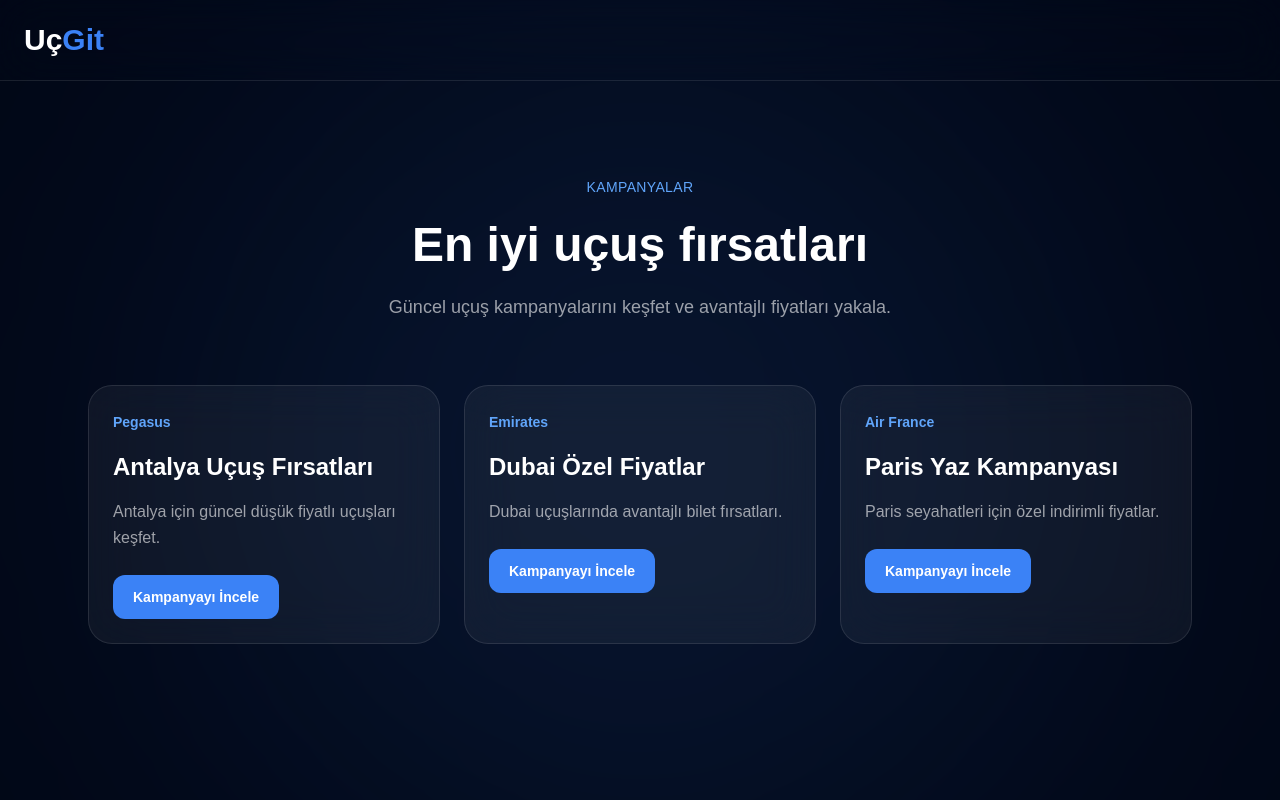
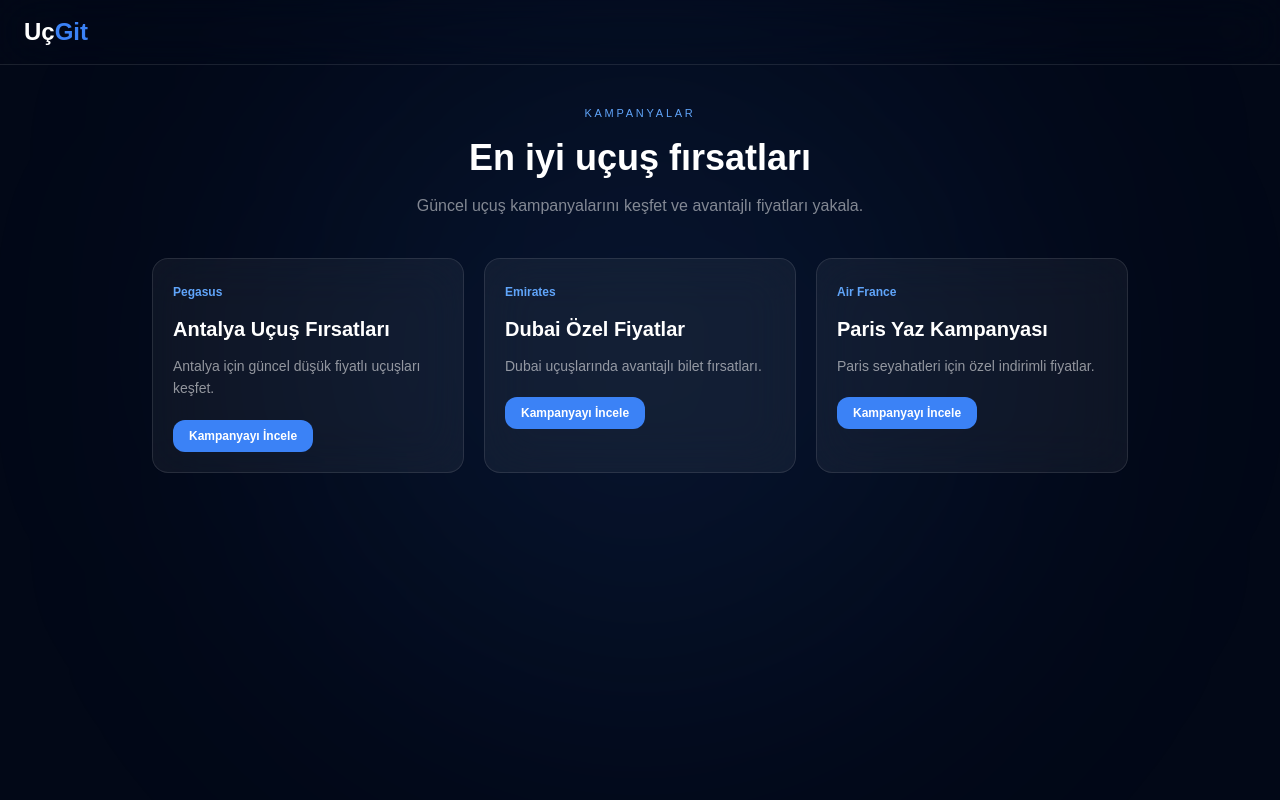
Before and after one commit to melihizzet/flight-platform, a Next.js app: page /campaigns in a window 1280 px wide. Built offline with nearby package versions, Linux system fonts and the light colour scheme.

Commit message:
upgrade forr

```diff
--- a/app/campaigns/page.tsx
+++ b/app/campaigns/page.tsx
@@ -25,16 +25,16 @@ export default function CampaignsPage() {
     <main className="min-h-screen bg-[#020817] text-white overflow-x-hidden relative">
 
       {/* BG */}
-      <div className="absolute top-0 left-1/2 -translate-x-1/2 w-[900px] h-[900px] bg-blue-500/10 blur-[160px] rounded-full"></div>
+      <div className="absolute top-0 left-1/2 -translate-x-1/2 w-[700px] h-[700px] bg-blue-500/10 blur-[140px] rounded-full"></div>
 
       {/* HEADER */}
       <header className="relative z-20 border-b border-white/10 backdrop-blur-xl">
 
-        <div className="max-w-7xl mx-auto px-6 h-20 flex items-center">
+        <div className="max-w-7xl mx-auto px-6 h-16 flex items-center">
 
           <a
             href="/"
-            className="text-3xl font-black text-white"
+            className="text-2xl font-black text-white"
           >
             Uç<span className="text-blue-500">Git</span>
           </a>
@@ -44,50 +44,50 @@ export default function CampaignsPage() {
       </header>
 
       {/* HERO */}
-      <section className="relative max-w-6xl mx-auto px-6 pt-24 pb-16 text-center">
+      <section className="relative max-w-5xl mx-auto px-6 pt-10 pb-10 text-center">
 
-        <p className="text-blue-400 text-sm uppercase tracking-wide">
+        <p className="text-blue-400 text-[11px] uppercase tracking-[0.25em]">
           Kampanyalar
         </p>
 
-        <h1 className="text-3xl md:text-5xl font-black mt-6">
+        <h1 className="text-2xl md:text-4xl font-black mt-4 leading-tight">
           En iyi uçuş fırsatları
         </h1>
 
-        <p className="text-white/60 mt-6 text-lg max-w-2xl mx-auto">
+        <p className="text-white/50 mt-4 text-sm md:text-base max-w-xl mx-auto">
           Güncel uçuş kampanyalarını keşfet ve avantajlı fiyatları yakala.
         </p>
 
       </section>
 
       {/* CARDS */}
-      <section className="relative max-w-6xl mx-auto px-6 pb-24">
+      <section className="relative max-w-5xl mx-auto px-6 pb-16">
 
-        <div className="grid md:grid-cols-2 lg:grid-cols-3 gap-6">
+        <div className="grid md:grid-cols-2 lg:grid-cols-3 gap-5">
 
           {campaigns.map((campaign, index) => (
 
             <div
               key={index}
-              className="bg-white/5 border border-white/10 rounded-3xl p-6 hover:border-blue-400/30 transition backdrop-blur-xl"
+              className="bg-white/5 border border-white/10 rounded-2xl p-5 hover:border-blue-400/30 transition backdrop-blur-xl"
             >
 
-              <span className="text-blue-400 text-sm font-semibold">
+              <span className="text-blue-400 text-xs font-semibold">
                 {campaign.airline}
               </span>
 
-              <h2 className="text-2xl font-black mt-4 leading-snug">
+              <h2 className="text-lg md:text-xl font-black mt-3 leading-snug">
                 {campaign.title}
               </h2>
 
-              <p className="text-white/60 mt-4 leading-relaxed">
+              <p className="text-white/55 mt-3 leading-relaxed text-sm">
                 {campaign.desc}
               </p>
 
               <a
                 href={campaign.link}
                 target="_blank"
-                className="inline-block mt-6 bg-blue-500 hover:bg-blue-600 transition px-5 py-3 rounded-xl font-semibold text-sm"
+                className="inline-block mt-5 bg-blue-500 hover:bg-blue-600 transition px-4 py-2 rounded-xl font-semibold text-xs"
               >
                 Kampanyayı İncele
               </a>
--- a/app/faq/page.tsx
+++ b/app/faq/page.tsx
@@ -24,52 +24,52 @@ export default function FAQPage() {
   ];
 
   return (
-    <main className="min-h-screen bg-[#020817] text-white px-6 py-14">
+    <main className="min-h-screen bg-[#020817] text-white px-6 py-10">
 
       {/* LOGO */}
       <a
         href="/"
-        className="flex items-center gap-3 mb-12"
+        className="flex items-center gap-3 mb-10"
       >
 
-        <div className="w-9 h-9 rounded-2xl bg-blue-500/20 flex items-center justify-center border border-blue-500/30">
+        <div className="w-8 h-8 rounded-xl bg-blue-500/20 flex items-center justify-center border border-blue-500/30">
 
-          <span className="text-blue-400 text-lg rotate-[-25deg]">
+          <span className="text-blue-400 text-sm rotate-[-25deg]">
             ✈️
           </span>
 
         </div>
 
-        <h1 className="text-2xl font-black tracking-tight">
+        <h1 className="text-xl font-black tracking-tight">
           Uç<span className="text-blue-500">Git</span>
         </h1>
 
       </a>
 
-      <div className="max-w-3xl mx-auto">
+      <div className="max-w-2xl mx-auto">
 
-        <p className="text-blue-400 text-[11px] tracking-[0.25em] uppercase mb-3">
+        <p className="text-blue-400 text-[10px] tracking-[0.25em] uppercase mb-2">
           Destek
         </p>
 
-        <h1 className="text-2xl md:text-4xl font-black leading-tight mb-8">
+        <h1 className="text-xl md:text-3xl font-black leading-tight mb-6">
           Sık Sorulan Sorular
         </h1>
 
-        <div className="space-y-4">
+        <div className="space-y-3">
 
           {faqs.map((faq, index) => (
 
             <div
               key={index}
-              className="bg-white/5 border border-white/10 rounded-2xl p-5 backdrop-blur-xl"
+              className="bg-white/5 border border-white/10 rounded-2xl p-4 backdrop-blur-xl"
             >
 
-              <h2 className="text-base md:text-lg font-black mb-3">
+              <h2 className="text-sm md:text-base font-black mb-2">
                 {faq.question}
               </h2>
 
-              <p className="text-white/60 leading-relaxed text-sm md:text-base">
+              <p className="text-white/60 leading-relaxed text-xs md:text-sm">
                 {faq.answer}
               </p>
 
@@ -80,7 +80,7 @@ export default function FAQPage() {
         </div>
 
         {/* FOOT */}
-        <div className="mt-12 pt-6 border-t border-white/10 text-white/40 text-sm">
+        <div className="mt-10 pt-5 border-t border-white/10 text-white/40 text-xs">
           ✈️ UçGit.com
         </div>
 
--- a/app/terms/page.tsx
+++ b/app/terms/page.tsx
@@ -1,42 +1,43 @@
 export default function TermsPage() {
 
   return (
-    <main className="min-h-screen bg-[#020817] text-white px-6 py-20">
+    <main className="min-h-screen bg-[#020817] text-white px-6 py-10">
 
       {/* LOGO */}
       <a
         href="/"
-        className="flex items-center gap-3 mb-16"
+        className="flex items-center gap-3 mb-10"
       >
 
-        <div className="w-10 h-10 rounded-2xl bg-blue-500/20 flex items-center justify-center border border-blue-500/30">
+        <div className="w-8 h-8 rounded-xl bg-blue-500/20 flex items-center justify-center border border-blue-500/30">
 
-          <span className="text-blue-400 text-xl rotate-[-25deg]">
+          <span className="text-blue-400 text-sm rotate-[-25deg]">
             ✈️
           </span>
 
         </div>
 
-        <h1 className="text-3xl font-black tracking-tight">
+        <h1 className="text-xl font-black tracking-tight">
           Uç<span className="text-blue-500">Git</span>
         </h1>
 
       </a>
 
-      <div className="max-w-4xl mx-auto">
+      <div className="max-w-2xl mx-auto">
 
-        <p className="text-blue-400 text-sm tracking-wide uppercase mb-4">
+        <p className="text-blue-400 text-[10px] tracking-[0.25em] uppercase mb-2">
           Yasal
         </p>
 
-        <h1 className="text-3xl md:text-5xl font-black leading-tight mb-12">
+        <h1 className="text-xl md:text-3xl font-black leading-tight mb-8">
           Kullanım Şartları
         </h1>
 
-        <div className="space-y-8 text-white/70 text-lg leading-relaxed">
+        <div className="space-y-6 text-white/70 text-sm md:text-base leading-relaxed">
 
           <div>
-            <h2 className="text-2xl font-black text-white mb-4">
+
+            <h2 className="text-base md:text-lg font-black text-white mb-2">
               Hizmet Kullanımı
             </h2>
 
@@ -44,10 +45,12 @@ export default function TermsPage() {
               UçGit, kullanıcıların uçuşları karşılaştırabilmesi ve seyahat
               fırsatlarını keşfedebilmesi için hizmet sunmaktadır.
             </p>
+
           </div>
 
           <div>
-            <h2 className="text-2xl font-black text-white mb-4">
+
+            <h2 className="text-base md:text-lg font-black text-white mb-2">
               Sorumluluk Reddi
             </h2>
 
@@ -56,20 +59,24 @@ export default function TermsPage() {
               sağlayıcılardan alınmaktadır. Fiyat değişikliklerinden UçGit
               sorumlu değildir.
             </p>
+
           </div>
 
           <div>
-            <h2 className="text-2xl font-black text-white mb-4">
+
+            <h2 className="text-base md:text-lg font-black text-white mb-2">
               Kullanıcı Sorumluluğu
             </h2>
 
             <p>
               Kullanıcılar, siteyi yasalara uygun şekilde kullanmayı kabul eder.
             </p>
+
           </div>
 
           <div>
-            <h2 className="text-2xl font-black text-white mb-4">
+
+            <h2 className="text-base md:text-lg font-black text-white mb-2">
               Üçüncü Taraf Bağlantılar
             </h2>
 
@@ -78,10 +85,12 @@ export default function TermsPage() {
               yönlendirebilir. Bu sitelerin içeriklerinden UçGit sorumlu
               değildir.
             </p>
+
           </div>
 
           <div>
-            <h2 className="text-2xl font-black text-white mb-4">
+
+            <h2 className="text-base md:text-lg font-black text-white mb-2">
               Değişiklik Hakkı
             </h2>
 
@@ -89,12 +98,13 @@ export default function TermsPage() {
               UçGit, kullanım şartlarını herhangi bir zamanda güncelleme hakkını
               saklı tutar.
             </p>
+
           </div>
 
         </div>
 
         {/* FOOT */}
-        <div className="mt-16 pt-8 border-t border-white/10 text-white/40">
+        <div className="mt-10 pt-5 border-t border-white/10 text-white/40 text-xs">
           ✈️ UçGit.com
         </div>
 
```
